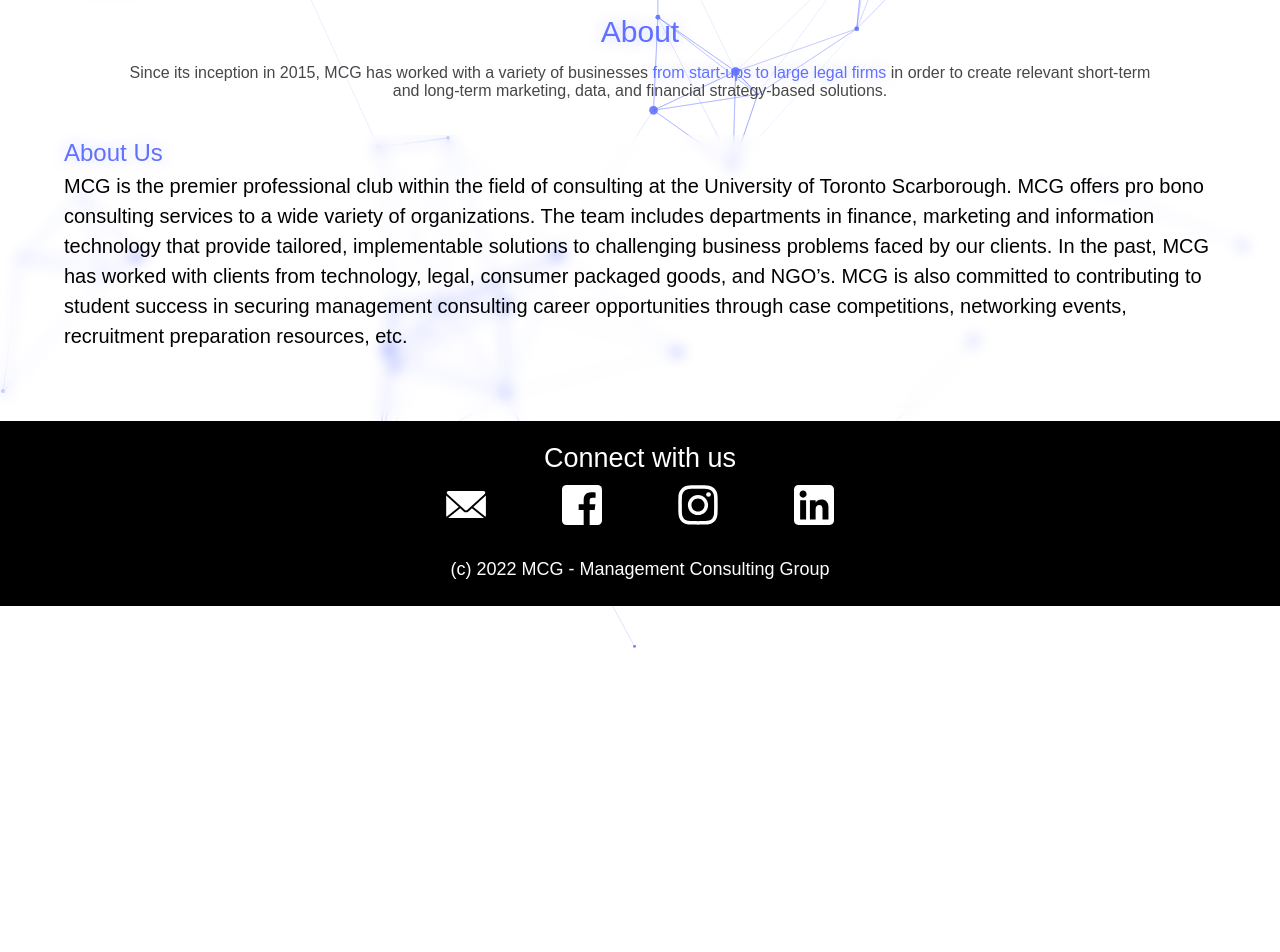
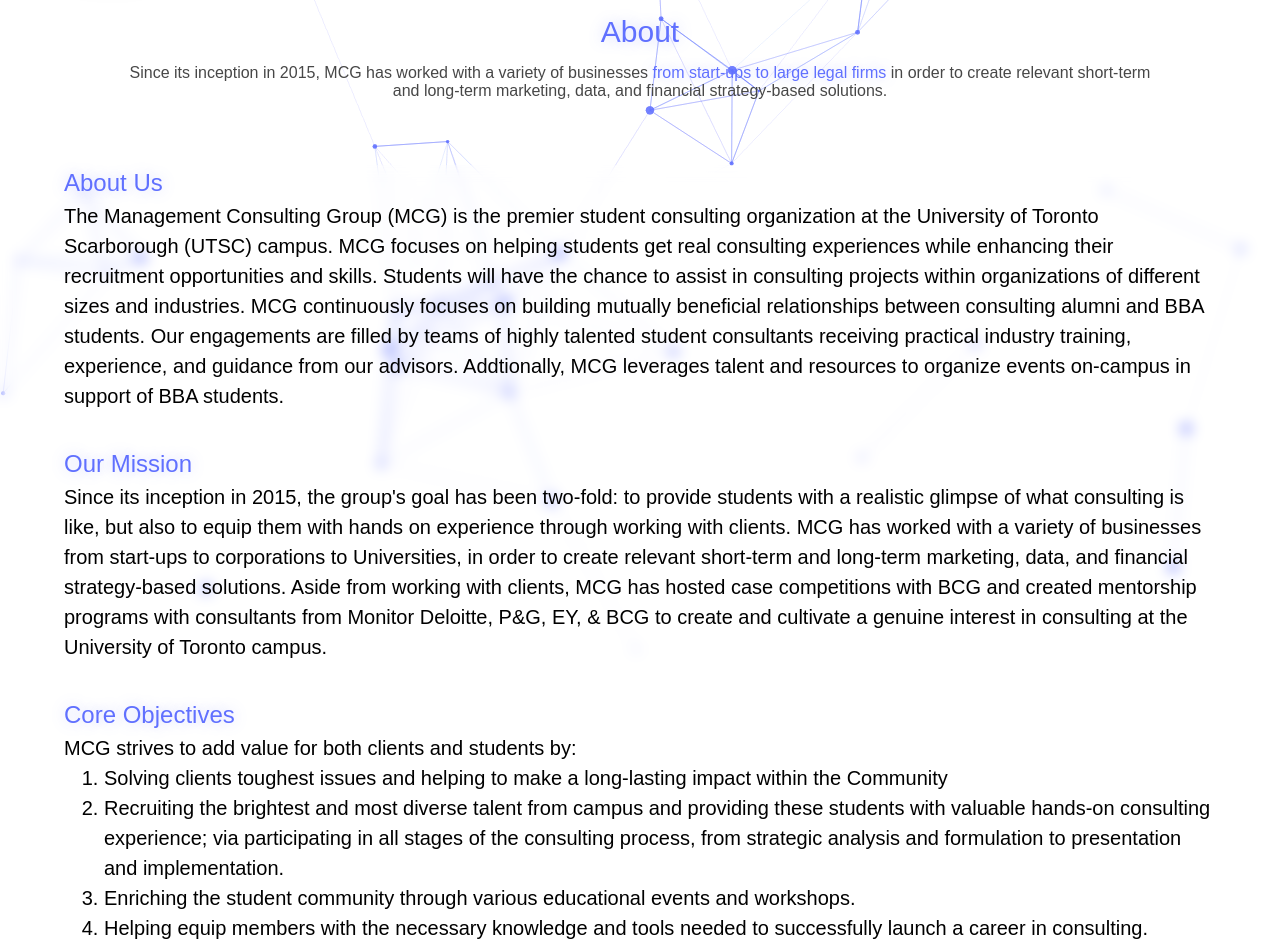
Before and after one commit to HarryZ7G/MCG-Site, a React (Create React App) app: page /about in a window 1280 px wide. Shown: the part 140-1092 px from the top of the page. Before the commit the page ends 800 px from the top, so only its background shows below. Built offline with nearby package versions, Linux system fonts and the light colour scheme.

Commit message:
Added changes for the about page

```diff
--- a/src/components/TopBar/TopBar.js
+++ b/src/components/TopBar/TopBar.js
@@ -52,11 +52,8 @@
         <a href="/resources">
           <h2 className="section-link">Resources</h2>
         </a>
-        <a href="/alumni">
+        <a href="/team">
           <h2 className="section-link">Our Team</h2>
-        </a>
-        <a>
-          <h2 className="section-link" onClick={scrollToBottom}>Contacts</h2>
         </a>
       </div>
       <div className="sections-group">
@@ -72,11 +69,8 @@
         <a href="/resources">
           <h2 className="section-link">Resources</h2>
         </a>
-        <a href="/alumni">
+        <a href="/team">
           <h2 className="section-link">Our Team</h2>
-        </a>
-        <a>
-          <h2 className="section-link" onClick={scrollToBottom}>Contacts</h2>
         </a>
       </div>
     </div>
--- a/src/pages/About/About.css
+++ b/src/pages/About/About.css
@@ -8,6 +8,19 @@
   padding-bottom: 35px;
 }
 
+
+@media screen and (max-width: 1300px) {
+  .about-blur {
+    margin-top: 30px;
+  }
+}
+
+@media screen and (min-width: 1300px) {
+  .about-blur {
+    margin-top: 0;
+  }
+}
+
 .about-block {
   display: flex;
   flex-direction: column;
--- a/src/pages/About/About.js
+++ b/src/pages/About/About.js
@@ -19,16 +19,63 @@
     title: "About Us",
     content: (
       <h2>
-        MCG is the premier professional club within the field of consulting at
-        the University of Toronto Scarborough. MCG offers pro bono consulting
-        services to a wide variety of organizations. The team includes
-        departments in finance, marketing and information technology that
-        provide tailored, implementable solutions to challenging business
-        problems faced by our clients. In the past, MCG has worked with clients
-        from technology, legal, consumer packaged goods, and NGO’s. MCG is also
-        committed to contributing to student success in securing management
-        consulting career opportunities through case competitions, networking
-        events, recruitment preparation resources, etc.
+        The Management Consulting Group (MCG) is the premier student consulting
+        organization at the University of Toronto Scarborough (UTSC) campus. MCG
+        focuses on helping students get real consulting experiences while
+        enhancing their recruitment opportunities and skills. Students will have
+        the chance to assist in consulting projects within organizations of
+        different sizes and industries. MCG continuously focuses on building
+        mutually beneficial relationships between consulting alumni and BBA
+        students. Our engagements are filled by teams of highly talented student
+        consultants receiving practical industry training, experience, and
+        guidance from our advisors. Addtionally, MCG leverages talent and
+        resources to organize events on-campus in support of BBA students.
+      </h2>
+    ),
+  },
+  {
+    title: "Our Mission",
+    content: (
+      <h2>
+        Since its inception in 2015, the group's goal has been two-fold: to
+        provide students with a realistic glimpse of what consulting is like,
+        but also to equip them with hands on experience through working with
+        clients. MCG has worked with a variety of businesses from start-ups to
+        corporations to Universities, in order to create relevant short-term and
+        long-term marketing, data, and financial strategy-based solutions. Aside
+        from working with clients, MCG has hosted case competitions with BCG and
+        created mentorship programs with consultants from Monitor Deloitte, P&G,
+        EY, & BCG to create and cultivate a genuine interest in consulting at
+        the University of Toronto campus.
+      </h2>
+    ),
+  },
+  {
+    title: "Core Objectives",
+    content: (
+      <h2>
+        MCG strives to add value for both clients and students by:
+        <ol>
+          <li>
+            Solving clients toughest issues and helping to make a long-lasting
+            impact within the Community
+          </li>
+          <li>
+            Recruiting the brightest and most diverse talent from campus and
+            providing these students with valuable hands-on consulting
+            experience; via participating in all stages of the consulting
+            process, from strategic analysis and formulation to presentation and
+            implementation.
+          </li>
+          <li>
+            Enriching the student community through various educational events
+            and workshops.
+          </li>
+          <li>
+            Helping equip members with the necessary knowledge and tools needed
+            to successfully launch a career in consulting.
+          </li>
+        </ol>
       </h2>
     ),
   },
--- a/src/pages/Career/Career.js
+++ b/src/pages/Career/Career.js
@@ -59,7 +59,7 @@
   },
   {
     title: "Organizational Chart:",
-    content: <img src={OrganizationalChart} width="100%" />,
+    content: <img src={OrganizationalChart} width="100%" alt="org-chart" />,
   },
   {
     title: "Partner, Financial Strategy (x1):",
--- a/src/pages/Team/Team.js
+++ b/src/pages/Team/Team.js
@@ -1,4 +1,4 @@
-import React, { useEffect } from "react";
+import React from "react";
 import "./Team.css";
 
 // Media
@@ -303,7 +303,7 @@
     <div className="root">
       <Background />
       <TopBar />
-      <PageTitle title="Our Teamt" intro={intro} />
+      <PageTitle title="Our Team" intro={intro} />
       <div className="members-wrapper animate__animated animate__fadeIn animate__delay-1s">
         <h1 className={`purple-font title`}>Members</h1>
         <div className="members-grid">{members}</div>
```
